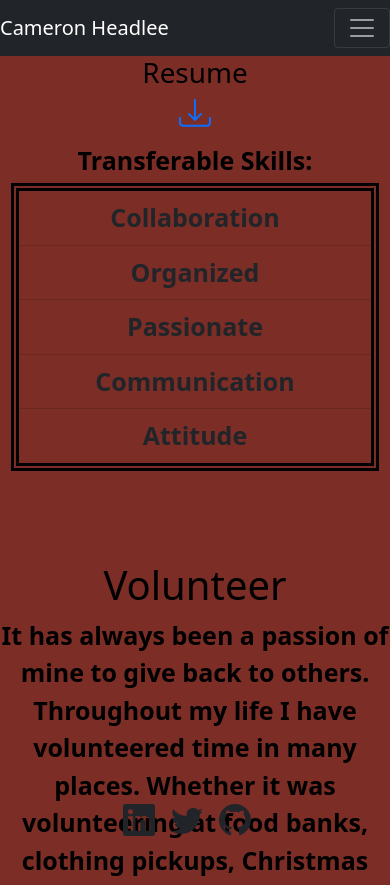
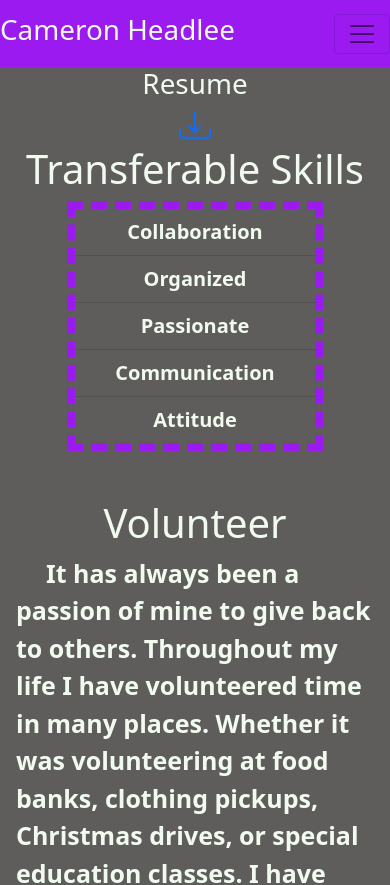
Before and after one commit to CameronHeadlee/R-Portfolio, a React (Create React App) app: page /Resume in a window 390 px wide. Shown: the top 885 px of the page. Built offline with nearby package versions, Linux system fonts and the light colour scheme.

Commit message:
added new nav top and bottom. Fixed responsive issue on small screens. Not done

```diff
--- a/src/App.js
+++ b/src/App.js
@@ -18,14 +18,11 @@ function App() {
         <Header>
           <Navigation/>
         </Header>
-        <Route exact path="/About">
+        <Route exact path="/R-Portfolio">
         <About />
         </Route>
         <Route exact path='/Portfolio'>
         <Portfolio>
-          <Project />
-          <Project />
-          <Project />
           <Project />
         </Portfolio>
         </Route>
--- a/src/components/BottomNav.js
+++ b/src/components/BottomNav.js
@@ -3,16 +3,22 @@ import { Link } from 'react-router-dom';
 import Navbar from 'react-bootstrap/Navbar';
 import Nav from 'react-bootstrap/Nav';
 
+const styles = {
+  navStyles: {
+    backgroundColor: '#9a1aef'
+  }
+}
+
 function BottomNav() {
     return (
         <>
-          <Navbar  className='justify-content-center' fixed='bottom'>
+          <Navbar  style={styles.navStyles} className='justify-content-center' sticky='bottom'>
         <Nav>
            <Link to={{pathname: "https://www.linkedin.com/in/cameron-headlee"}} target="_blank"
 
             >
-            <div className='link-dark hover me-3'>
-              <svg  xmlns="http://www.w3.org/2000/svg" width="32" height="32" fill="currentColor" class="bi bi-linkedin" viewBox="0 0 16 16">
+            <div className='text-light hover me-3'>
+              <svg xmlns="http://www.w3.org/2000/svg" width="32" height="32" fill="currentColor" class="bi bi-linkedin" viewBox="0 0 16 16">
                 <path d="M0 1.146C0 .513.526 0 1.175 0h13.65C15.474 0 16 .513 16 1.146v13.708c0 .633-.526 1.146-1.175 1.146H1.175C.526 16 0 15.487 0 14.854V1.146zm4.943 12.248V6.169H2.542v7.225h2.401zm-1.2-8.212c.837 0 1.358-.554 1.358-1.248-.015-.709-.52-1.248-1.342-1.248-.822 0-1.359.54-1.359 1.248 0 .694.521 1.248 1.327 1.248h.016zm4.908 8.212V9.359c0-.216.016-.432.08-.586.173-.431.568-.878 1.232-.878.869 0 1.216.662 1.216 1.634v3.865h2.401V9.25c0-2.22-1.184-3.252-2.764-3.252-1.274 0-1.845.7-2.165 1.193v.025h-.016a5.54 5.54 0 0 1 .016-.025V6.169h-2.4c.03.678 0 7.225 0 7.225h2.4z"/>
               </svg>
             </div>
@@ -21,8 +27,8 @@ function BottomNav() {
             <Link to={{pathname: "https://twitter.com/FullStackCam"}} target="_blank"
 
           >
-            <div className='link-dark hover me-3'>
-               <svg  className='link-dark hover me-3' xmlns="http://www.w3.org/2000/svg" width="32" height="32" fill="currentColor" class="bi bi-twitter" viewBox="0 0 16 16">
+            <div className='text-light hover me-3'>
+               <svg xmlns="http://www.w3.org/2000/svg" width="32" height="32" fill="currentColor" class="bi bi-twitter" viewBox="0 0 16 16">
                 <path d="M5.026 15c6.038 0 9.341-5.003 9.341-9.334 0-.14 0-.282-.006-.422A6.685 6.685 0 0 0 16 3.542a6.658 6.658 0 0 1-1.889.518 3.301 3.301 0 0 0 1.447-1.817 6.533 6.533 0 0 1-2.087.793A3.286 3.286 0 0 0 7.875 6.03a9.325 9.325 0 0 1-6.767-3.429 3.289 3.289 0 0 0 1.018 4.382A3.323 3.323 0 0 1 .64 6.575v.045a3.288 3.288 0 0 0 2.632 3.218 3.203 3.203 0 0 1-.865.115 3.23 3.23 0 0 1-.614-.057 3.283 3.283 0 0 0 3.067 2.277A6.588 6.588 0 0 1 .78 13.58a6.32 6.32 0 0 1-.78-.045A9.344 9.344 0 0 0 5.026 15z"/>
             </svg>
             </div>
@@ -32,8 +38,8 @@ function BottomNav() {
          <Link to={{pathname: "https://github.com/CameronHeadlee"}} target="_blank"
 
           >
-            <div className='link-dark hover me-3'>
-               <svg  className='link-dark hover me-3' xmlns="http://www.w3.org/2000/svg" width="32" height="32" fill="currentColor" class="bi bi-github" viewBox="0 0 16 16">
+            <div className='text-light hover me-3'>
+               <svg  xmlns="http://www.w3.org/2000/svg" width="32" height="32" fill="currentColor" class="bi bi-github" viewBox="0 0 16 16">
                 <path d="M8 0C3.58 0 0 3.58 0 8c0 3.54 2.29 6.53 5.47 7.59.4.07.55-.17.55-.38 0-.19-.01-.82-.01-1.49-2.01.37-2.53-.49-2.69-.94-.09-.23-.48-.94-.82-1.13-.28-.15-.68-.52-.01-.53.63-.01 1.08.58 1.23.82.72 1.21 1.87.87 2.33.66.07-.52.28-.87.51-1.07-1.78-.2-3.64-.89-3.64-3.95 0-.87.31-1.59.82-2.15-.08-.2-.36-1.02.08-2.12 0 0 .67-.21 2.2.82.64-.18 1.32-.27 2-.27.68 0 1.36.09 2 .27 1.53-1.04 2.2-.82 2.2-.82.44 1.1.16 1.92.08 2.12.51.56.82 1.27.82 2.15 0 3.07-1.87 3.75-3.65 3.95.29.25.54.73.54 1.48 0 1.07-.01 1.93-.01 2.2 0 .21.15.46.55.38A8.012 8.012 0 0 0 16 8c0-4.42-3.58-8-8-8z"/>
             </svg>
             </div>
--- a/src/components/Navigation.js
+++ b/src/components/Navigation.js
@@ -2,26 +2,35 @@ import React from 'react';
 import { Link } from 'react-router-dom';
 import Nav from 'react-bootstrap/Nav';
 import Navbar from 'react-bootstrap/Navbar';
+import Button from 'react-bootstrap/Button';
 
+const styles = {
+    navStyles: {
+    backgroundColor: '#9a1aef',
+    },
+    navHeader: {
+        color: '#f1faee'
+    }
+}
 
 function Navigation() {
     return (
         <>
-    <Navbar sticky='top' collapseOnSelect expand="lg" bg="dark" variant="dark">
-        <Navbar.Brand className="">Cameron Headlee</Navbar.Brand>
+    <Navbar style={styles.navStyles} sticky='top' collapseOnSelect expand="lg" >
+        <Navbar.Brand><h1 style={styles.navHeader}>Cameron Headlee</h1></Navbar.Brand>
         <Navbar.Toggle aria-controls="responsive-navbar-nav" />
         <Navbar.Collapse className='justify-content-end' id="responsive-navbar-nav">
         <Nav.Link>
-            <Link to="/About"
+            <Link to="/R-Portfolio"
 
-               > About
+               ><Button variant="outline-light">About</Button>
 
             </Link>
         </Nav.Link>
         <Nav.Link>
             <Link to="/Portfolio"
 
-                > My Work
+                ><Button variant="outline-light">My Work</Button>
 
             </Link>
         </Nav.Link>
@@ -29,14 +38,14 @@ function Navigation() {
             <Link to="/Contact"
 
 
-                > Contact
+                > <Button variant="outline-light">Contact</Button>
 
             </Link>
         </Nav.Link>
         <Nav.Link>
             <Link to="/Resume"
 
-                > Resume
+                ><Button variant="outline-light">Resume</Button>
 
             </Link>
         </Nav.Link>
--- a/src/components/Project.js
+++ b/src/components/Project.js
@@ -10,7 +10,7 @@ function Project() {
                     <h5 class="card-title">JoinMe</h5>
                     <p class="card-text">This is a Full Stack App built using the MVC model. It allows users to create an upcoming event and invite others to join. Users can also view past events!</p>
                     <a href="https://joinme-events.herokuapp.com/" class="card-link">View App</a>
-                    <a href="https://github.com/CameronHeadlee/Event-Management-App" class="card-link">View Code</a>
+                    <a href="https://github.com/CameronHeadlee/Event-Management-App" class="card-link">Github</a>
                 </div>
             </div>
         </div>
--- a/src/components/pages/About.js
+++ b/src/components/pages/About.js
@@ -1,19 +1,22 @@
 import React from 'react';
-import Accordion from 'react-bootstrap/Accordion'
+import Accordion from 'react-bootstrap/Accordion';
+import '../../styles/About.css';
 
  const styles = {
     aboutStyles: {
-        backgroundColor: '#19535f',
+        backgroundColor: '#5e5d5c',
         color: '#0b0b0b',
         minHeight: '100vh',
     },
     textStyle: {
         fontSize: '25px',
+        color: '#f1faee',
+        backgroundColor: '#9a1aef'
     },
     positionStyles: {
         paddingTop: 55,
         paddingLeft: 20,
-        paddingRight: 20
+        paddingRight: 20,
     }
  };
 
@@ -34,7 +37,7 @@ function About() {
 
     <Accordion className='mt-5' style={styles.positionStyles}>
         <Accordion.Item eventKey="0">
-            <Accordion.Header><h2>Favorite Quote</h2></Accordion.Header>
+            <Accordion.Header><h1>Favorite Quote</h1></Accordion.Header>
                 <Accordion.Body style={styles.textStyle}>
             "No man ever steps in the same river twice, for it's not the same river and he's not the same man."
             - Heraclitus
--- a/src/components/pages/Contact.js
+++ b/src/components/pages/Contact.js
@@ -1,23 +1,24 @@
 import React from 'react';
 import Form from 'react-bootstrap/Form'
+import Button from 'react-bootstrap/Button'
+import '../../styles/contact.css'
 
 const styles = {
     contactStyles: {
-        backgroundColor: '#D7C9AA',
-        color: '#000000',
-        minHeight: '100vh',
+        backgroundColor: '#5e5d5c',
+        color: '#f1faee',
+        minHeight: '100vh'
     },
     textStyles: {
         fontWeight: 'bold',
-        fontSize: '25px',
-        listStyle: 'none'
+        fontSize: '25px'
     }
 };
 
 function Contact() {
     return (
         <>
-        <div style={styles.contactStyles}>
+    <div style={styles.contactStyles}>
             <div className='d-flex justify-content-center pt-3'>
             <h1>Contact</h1>
             </div>
@@ -26,16 +27,19 @@ function Contact() {
             </div>
     <Form className='pt-5'>
         <div className='d-flex justify-content-center'>
-        <Form.Group className="mb-3 w-25" controlId="exampleForm.ControlInput1">
-            <Form.Label style={styles.textStyles}>Email Me</Form.Label>
+        <Form.Group className="mb-1 w-25" controlId="exampleForm.ControlInput1">
+            <Form.Label style={styles.textStyles}>Your Email!</Form.Label>
             <Form.Control type="email" placeholder="name@example.com" />
         </Form.Group>
         </div>
         <div className='d-flex justify-content-center'>
-            <Form.Group className="mb-3 w-50" controlId="exampleForm.ControlTextarea1">
-            <Form.Label style={styles.textStyles}>Write Here!</Form.Label>
-            <Form.Control as="textarea" rows={3} />
+            <Form.Group className="mb-1 w-50" controlId="exampleForm.ControlTextarea1">
+            <Form.Label style={styles.textStyles}>Message Here!</Form.Label>
+            <Form.Control as="textarea" rows={8} />
         </Form.Group>
+        </div>
+        <div className='d-flex justify-content-center'>
+        <Button  className="button">Danger</Button>{' '}
         </div>
     </Form>
     </div>
--- a/src/components/pages/Portfolio.js
+++ b/src/components/pages/Portfolio.js
@@ -3,11 +3,13 @@ import '../../styles/Portfolio.css'
 
 const styles = {
   portfolioStyles: {
-       backgroundColor: '#0B7A75',
+       backgroundColor: '#5e5d5c',
        minHeight: '100vh',
    },
    headingStyles: {
-     paddingTop: '80px',
+     paddingTop: '30px',
+     color: '#f1faee',
+     textAlign: 'center'
    }
 };
 
@@ -15,7 +17,7 @@ function Portfolio(props) {
     return (
         <>
         <div style={styles.portfolioStyles}>
-       <h1>Portfolio</h1>
+       <h1 class='justify-content-center' style={styles.headingStyles}>Portfolio</h1>
         {props.children}
         </div>
       </>
--- a/src/components/pages/Resume.js
+++ b/src/components/pages/Resume.js
@@ -3,25 +3,26 @@ import ListGroup from 'react-bootstrap/ListGroup'
 
 const styles = {
   resumeStyles: {
-    backgroundColor: '#7B2D26',
-    color: '#000000',
+    backgroundColor: '#5e5d5c',
+    color: '#f1faee',
     minHeight: '100vh',
   },
   headingStyles: {
-    paddingTop: '90px',
     fontSize: '40px'
   },
   textStyles: {
     fontSize: '25px',
-    fontWeight: 'bold'
+    fontWeight: 'bold',
+    textIndent: "30px"
   },
   listStyles: {
-    fontSize: '25px',
+    fontSize: '20px',
     fontWeight: 'bold',
-    border: '8px double #000000'
+    border: '8px dashed #9a1aef'
   },
   listColors: {
-    background: '#7B2D26'
+    background: '#5e5d5c',
+    color: '#f1faee'
   }
 };
 
@@ -29,20 +30,24 @@ function Resume() {
     return(
       <>
       <div style={styles.resumeStyles}>
-      <h1 className='text-center'>Resume</h1>
       <div className='d-flex justify-content-center'>
-      <a href="/src/Resume (F).pdf" download>
-        <svg xmlns="http://www.w3.org/2000/svg" width="32" height="32" fill="currentColor" class="bi bi-download" viewBox="0 0 16 16">
+      <h1>Resume</h1>
+      </div>
+      <div className='d-flex justify-content-center'>
+      <a href="Resume (F).pdf" download>
+        <svg xmlns="http://www.w3.org/2000/svg" width="32" height="32" fill="currentColor" className="bi bi-download" viewBox="0 0 16 16">
           <path d="M.5 9.9a.5.5 0 0 1 .5.5v2.5a1 1 0 0 0 1 1h12a1 1 0 0 0 1-1v-2.5a.5.5 0 0 1 1 0v2.5a2 2 0 0 1-2 2H2a2 2 0 0 1-2-2v-2.5a.5.5 0 0 1 .5-.5z"/>
           <path d="M7.646 11.854a.5.5 0 0 0 .708 0l3-3a.5.5 0 0 0-.708-.708L8.5 10.293V1.5a.5.5 0 0 0-1 0v8.793L5.354 8.146a.5.5 0 1 0-.708.708l3 3z"/>
         </svg>
       </a>
-        </div>
+      </div>
 
-      <h2 className='text-center pt-3' style={styles.textStyles}>Transferable Skills:</h2>
+      <div className='d-flex justify-content-center'>
+      <h2 className='text-start pt-1' style={styles.headingStyles}>Transferable Skills</h2>
+      </div>
       <div className='d-flex justify-content-center'>
         <div style={styles.listStyles}>
-      <ListGroup variant='flush' className='text-center' style={{width: '22rem'}}>
+      <ListGroup variant='flush' className='text-center' style={{width: '15rem'}}>
         <ListGroup.Item style={styles.listColors}>Collaboration</ListGroup.Item>
         <ListGroup.Item style={styles.listColors}>Organized</ListGroup.Item>
         <ListGroup.Item style={styles.listColors}>Passionate</ListGroup.Item>
@@ -52,8 +57,12 @@ function Resume() {
         </div>
       </div>
 
-      <h2 className='text-center' style={styles.headingStyles}>Volunteer</h2>
-      <p className='text-center' style={styles.textStyles}>It has always been a passion of mine to give back to others. Throughout my life I have volunteered time in many places. Whether it was volunteering at food banks, clothing pickups, Christmas drives, or special education classes. I have enjoyed every moment. It is very humbling to help someone that is less fortunate than myself because with every volunteer opportunity, the impact on my perspective for life has grown. The community I have served is always grateful for life and has taught me it is important to have a positive attitude and keep my head up, no matter the situation. </p>
+      <div className='d-flex justify-content-center pt-5'>
+      <h2 style={styles.headingStyles}>Volunteer</h2>
+      </div>
+      <div className='d-flex justify-content-center ps-3 pe-3'>
+      <p style={styles.textStyles}>It has always been a passion of mine to give back to others. Throughout my life I have volunteered time in many places. Whether it was volunteering at food banks, clothing pickups, Christmas drives, or special education classes. I have enjoyed every moment. It is very humbling to help someone that is less fortunate than myself because with every volunteer opportunity, the impact on my perspective for life has grown. The community I have served is always grateful for life and has taught me it is important to have a positive attitude and keep my head up, no matter the situation. </p>
+      </div>
       </div>
       </>
     )
--- a/src/styles/Resume.css
+++ b/src/styles/Resume.css
@@ -1,6 +1,4 @@
 .resume {
-    background-color: #7B2D26;
-    color: #FFFFFF;
     min-height: 100vh;
 }
 
@@ -11,6 +9,7 @@
 
 .resume p {
     font-size: 20px;
+    border: 9px dashed #9a1aef;
 }
 
 .resume ul {
```
Also changed, not shown: src/styles/About.css (added, +22 -0 lines), src/styles/contact.css (added), 1 other file (tests, documents, lock files or other folders).
